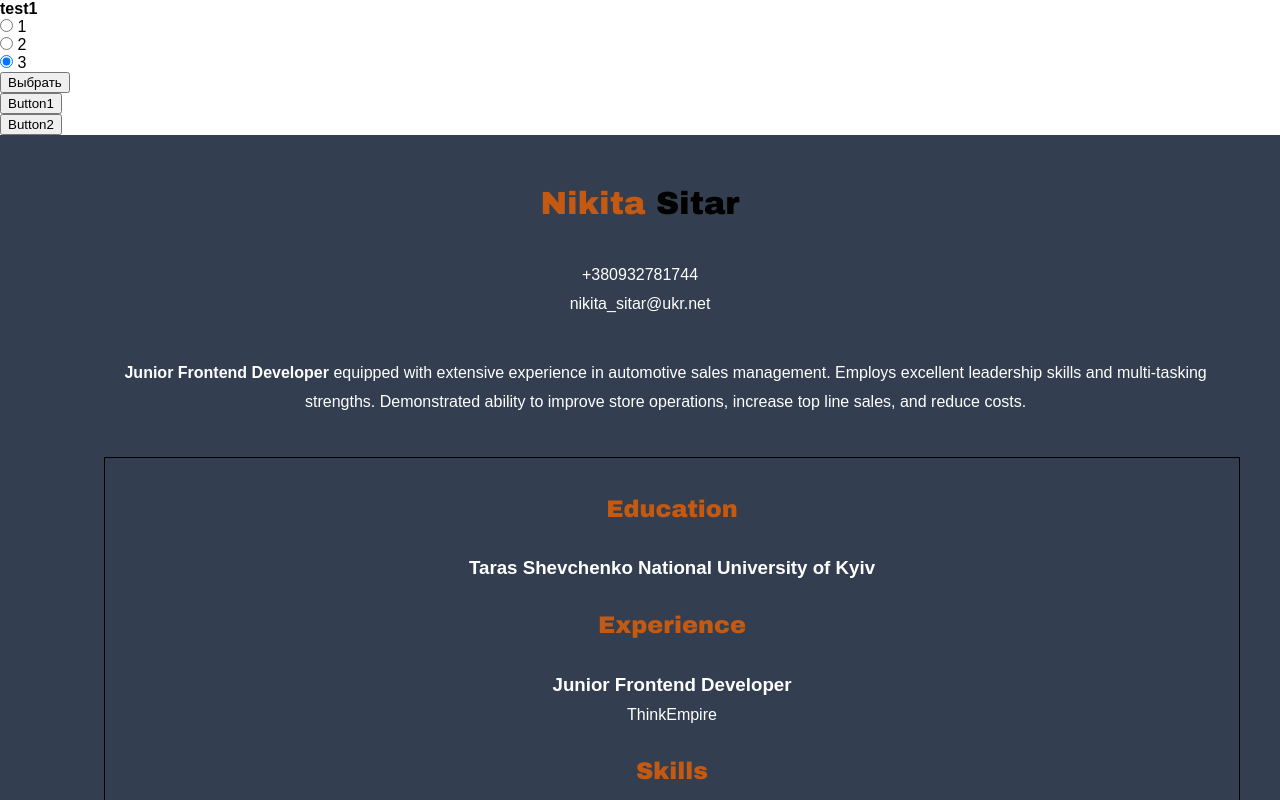
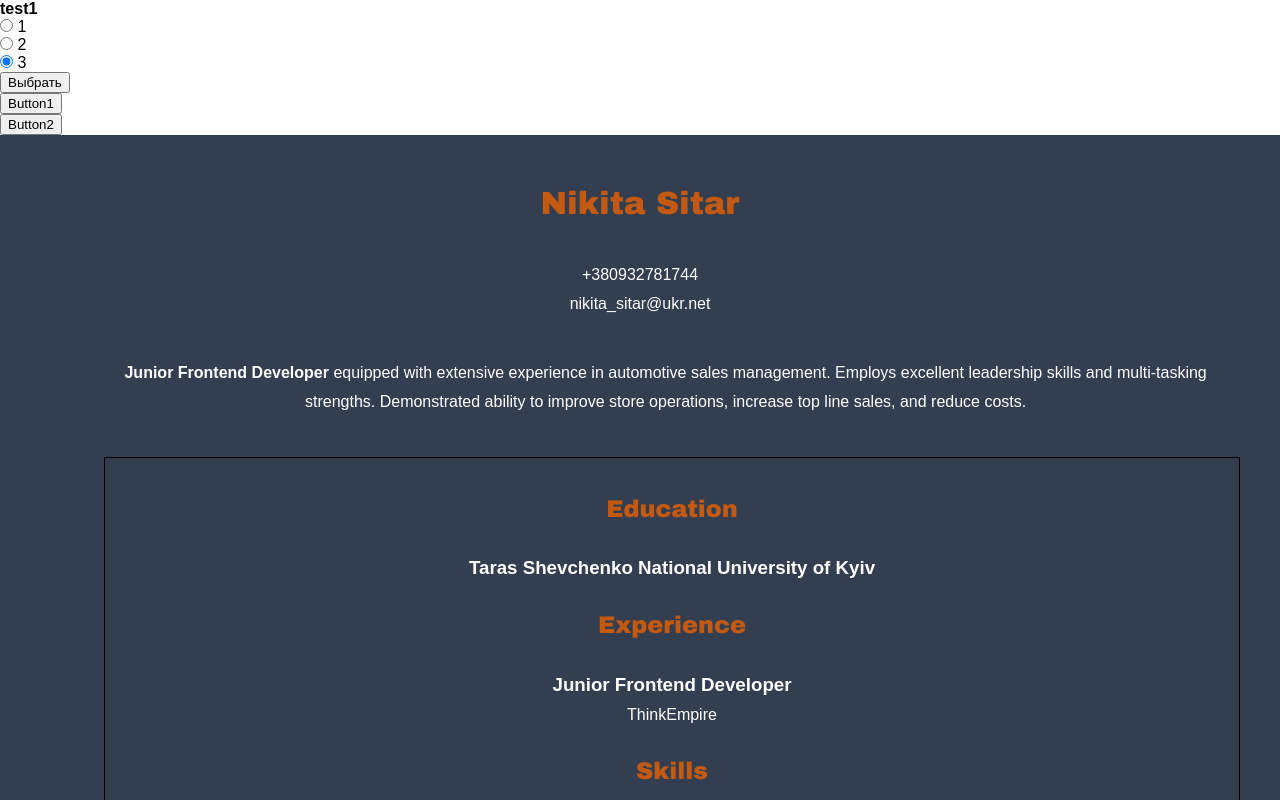
Before and after one commit to nekitto/nekitto, a plain HTML site: page public_html/practice6/index.html in a window 1280 px wide. Shown: the top 800 px of the page. Drawn offline with nearby package versions, Linux system fonts and the light colour scheme.

Commit message:
Update index.html

```diff
--- a/public_html/practice6/index.html
+++ b/public_html/practice6/index.html
@@ -34,7 +34,7 @@
             </div>
         <div class="header1">
 
-             <h1>Nikita <span>Sitar</span></h1>
+             <h1>Nikita Sitar</h1>
             <div class="foto1 col-4">
                    <img src="img.png" alt=""/>
             <p>+380932781744</p>
```
